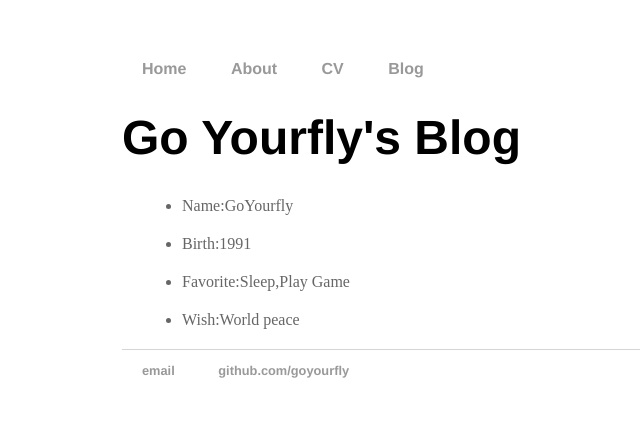
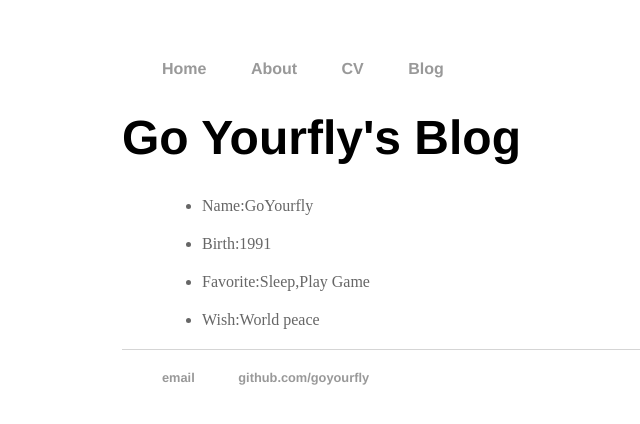
Before and after one commit to goyourfly/goyourfly.github.io, a Jekyll site: the page built from cv/index.html, in a window 1280 px wide. Shown: the top 424 px of the page, without its empty margins (70-710 px from the left). Built offline with Jekyll 4.4.1, drawn with Linux system fonts in a browser that asks for light colours.

Commit message:
Update index.html

```diff
--- a/cv/index.html
+++ b/cv/index.html
@@ -3,7 +3,7 @@ layout: default
 title: Go Yourfly's Blog
 ---
 <style>
-	li{
+	ul,li{
 		margin:20px;
 		color:#666;
 	}
```
